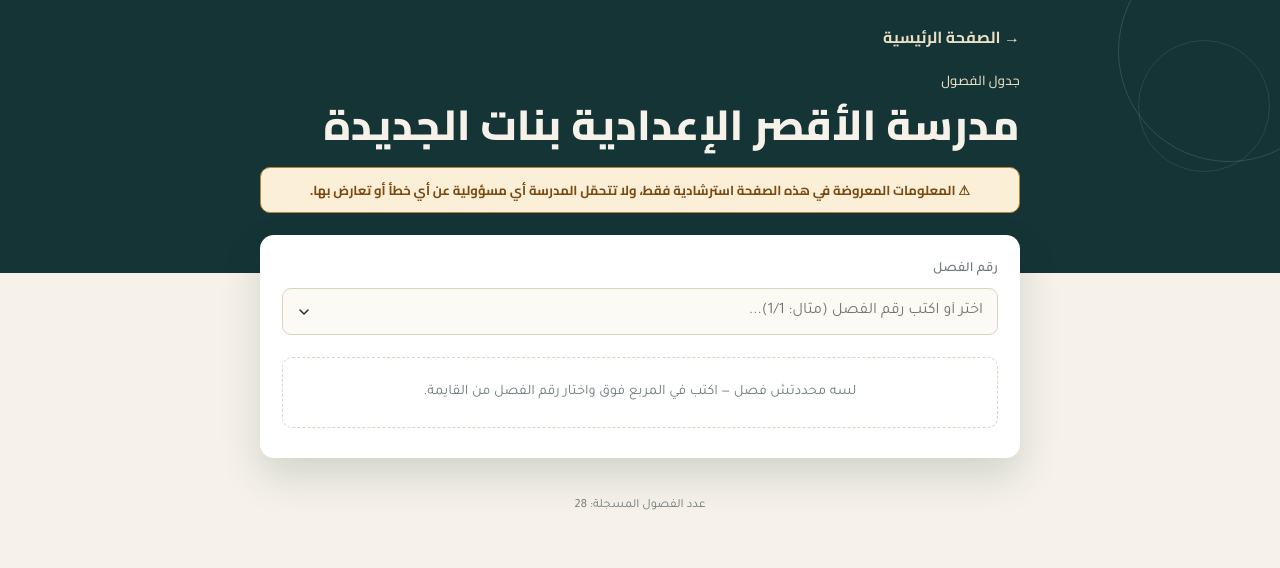
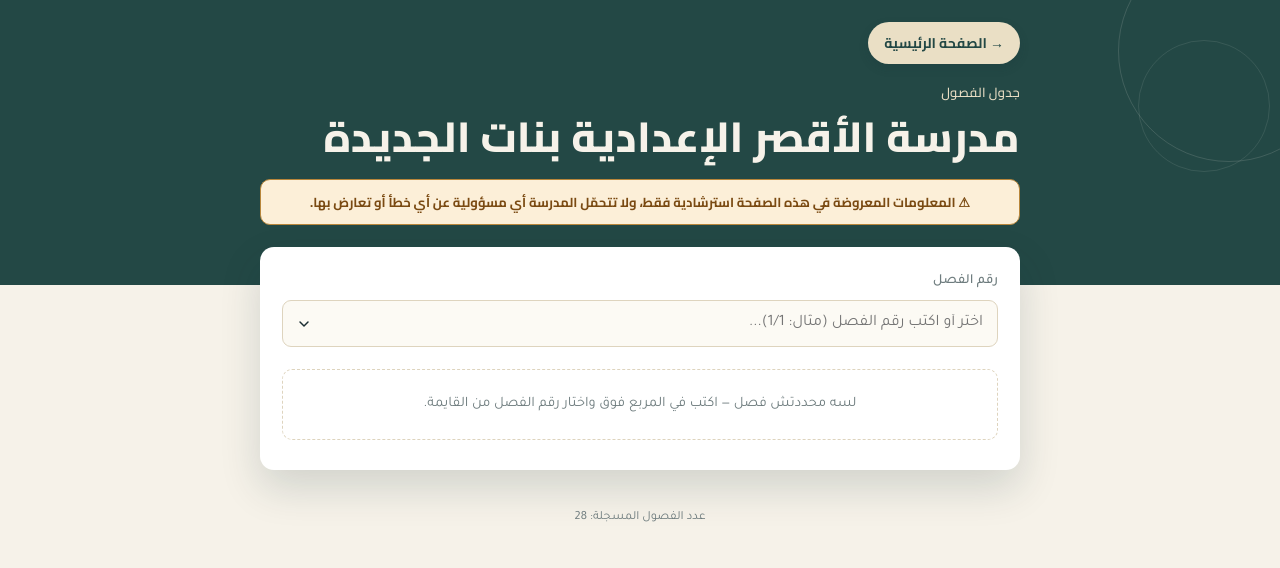
Before and after one commit to ayman-aboalhamd/luxor-new-school-for-girls, a plain HTML site: page classes.html in a window 1280 px wide. Drawn offline with Linux system fonts and the light colour scheme.

Commit message:
Add files via upload

```diff
--- a/classes.html
+++ b/classes.html
@@ -12,8 +12,8 @@
     --ink:#1B2E33;
     --paper:#F6F2E9;
     --panel:#FFFFFF;
-    --teal:#1F4B4C;
-    --teal-deep:#153435;
+    --teal:#2E6360;
+    --teal-deep:#234845;
     --brass:#B8863B;
     --brass-soft:#EADFC5;
     --line:#DED4BE;
@@ -52,16 +52,22 @@
   }
   .topbar-inner{max-width:760px;margin:0 auto;position:relative;}
   .home-link{
-    display:block;
-    text-align:right;
+    display:inline-flex;
+    align-items:center;
+    gap:6px;
     margin:0 0 16px;
-    color:var(--brass-soft);
+    background:var(--brass-soft);
+    color:var(--teal-deep);
     font-family:'Cairo',sans-serif;
     font-weight:700;
-    font-size:16px;
+    font-size:14px;
     text-decoration:none;
+    padding:8px 16px;
+    border-radius:999px;
+    box-shadow:0 4px 10px rgba(21,52,53,.18);
+    transition:background .15s, transform .15s;
   }
-  .home-link:hover{color:#fff;text-decoration:underline;}
+  .home-link:hover{background:#fff;transform:translateY(-1px);}
   .eyebrow{
     font-family:'Cairo',sans-serif;
     font-size:13px;
```
Also changed, not shown: general_table.html (+13 -7 lines), general_teachers.html (+13 -7 lines), index.html (+9 -9 lines), supervisor.html (+13 -7 lines), teachers.html (+13 -7 lines).
